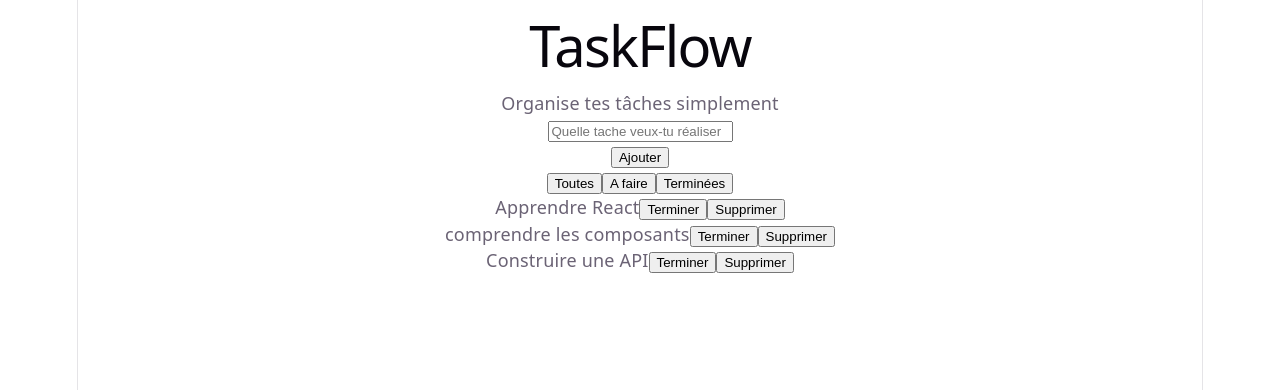
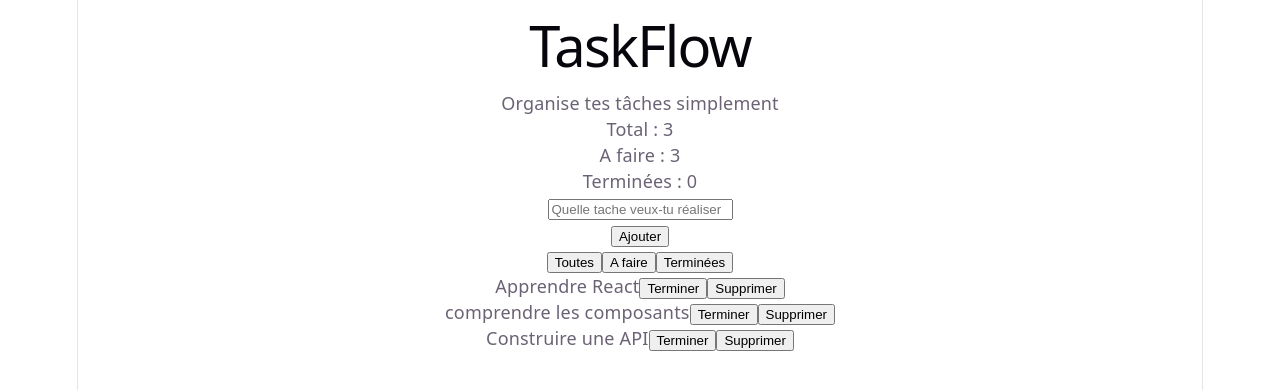
Before and after one commit to 9456czjzbv-bot/taskflow, a React (Vite) app: page / in a window 1280 px wide. Shown: the top 390 px of the page. Built offline with nearby package versions, Linux system fonts and the light colour scheme.

Commit message:
système de gestion des tâches avec statistiques dynamiques

```diff
--- a/src/App.jsx
+++ b/src/App.jsx
@@ -51,9 +51,23 @@ function App() {
 
     return true
   })
+  const totalTaches = taches.length
+
+  const tachesterminees = taches.filter(
+    (tache) => tache.terminee
+  ).length
+  const tachesAFaire = taches.filter(
+    (tache) => !tache.terminee
+  ).length
+
   return <>
     <div>
       <Header />
+      <div>
+        <p>Total : {totalTaches}</p>
+        <p>A faire : {tachesAFaire}</p>
+        <p>Terminées : {tachesterminees}</p>
+      </div>
       <TaskForm onAjouter={ajouterTache} type = "text"  placeholder = "Quelle tache veux-tu réaliser"/>
       <TaskFilters
         filtre={filtre}
```
